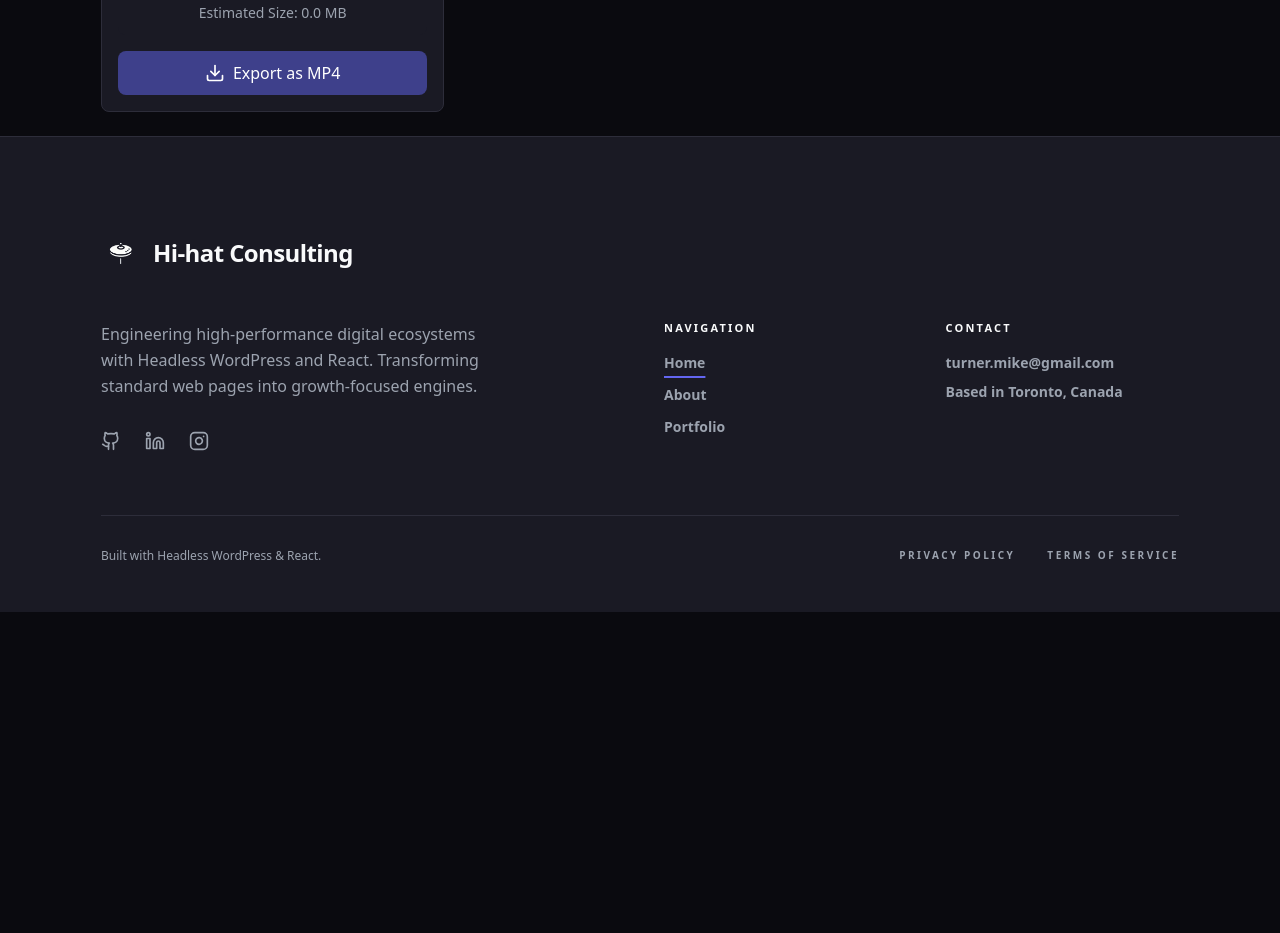
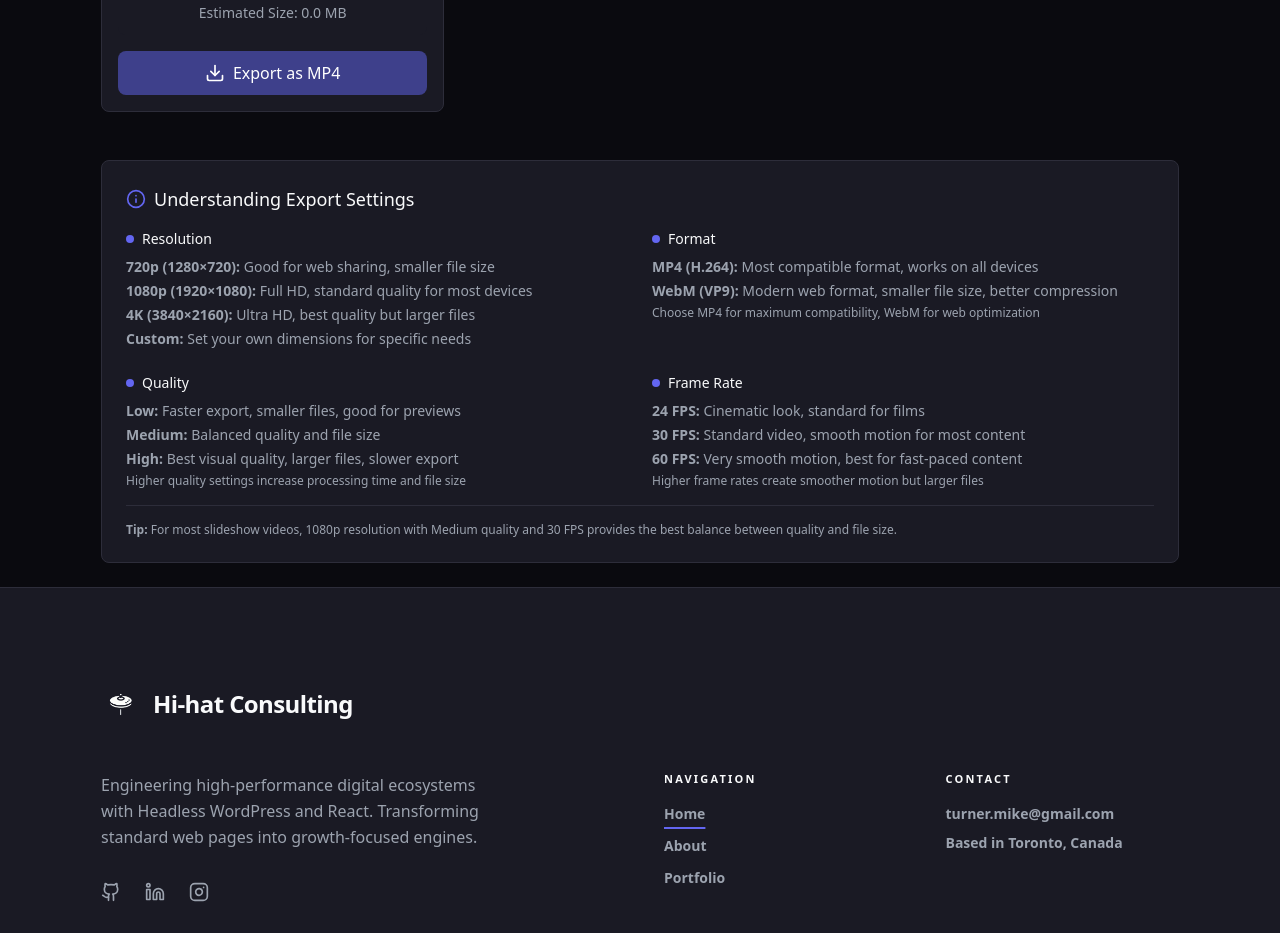
Before and after one commit to turnermike/hi-hat-slideshow, a React (Vite) app: page / in a window 1280 px wide. Shown: the part 1340-2273 px from the top of the page. Before the commit the page ends 1952 px from the top, so only its background shows below. Built offline with nearby package versions, Linux system fonts and the light colour scheme.

Commit message:
info box added to bottom

```diff
--- a/src/App.tsx
+++ b/src/App.tsx
@@ -11,6 +11,7 @@ import { AspectRatioSelector } from '@/components/AspectRatioSelector';
 import { Comment } from '@/components/Comment';
 import { Footer } from '@/components/Footer';
 import { ExportDebugPanel } from '@/components/ExportDebugPanel';
+import { ExportSettingsInfo } from '@/components/ExportSettingsInfo';
 import hiHatLogo from '@/assets/hi-hat-logo-transparent.png';
 
 function App() {
@@ -129,6 +130,11 @@ function App() {
         </div>
       )}
 
+      <Comment text="========== EXPORT SETTINGS INFO ==========" />
+      <div className="main-content mx-auto px-6 py-6">
+        <ExportSettingsInfo />
+      </div>
+
       <Comment text="========== DEBUG PANEL ==========" />
       <ExportDebugPanel />
 
--- /dev/null
+++ b/src/components/ExportSettingsInfo.tsx
@@ -0,0 +1,76 @@
+import React from 'react';
+import { Info } from 'lucide-react';
+
+export const ExportSettingsInfo: React.FC = () => {
+  return (
+    <div className="bg-dark-surface border border-dark-border rounded-lg p-6 mx-auto text-left">
+      <div className="flex items-center gap-2 mb-4">
+        <Info className="w-5 h-5 text-primary" />
+        <h3 className="text-text-primary font-medium text-lg">Understanding Export Settings</h3>
+      </div>
+
+      <div className="grid grid-cols-1 md:grid-cols-2 gap-6 text-sm">
+        {/* Resolution */}
+        <div className="space-y-2">
+          <h4 className="text-text-primary font-medium flex items-center gap-2">
+            <span className="w-2 h-2 bg-primary rounded-full"></span>
+            Resolution
+          </h4>
+          <div className="text-text-secondary space-y-1">
+            <p><strong>720p (1280×720):</strong> Good for web sharing, smaller file size</p>
+            <p><strong>1080p (1920×1080):</strong> Full HD, standard quality for most devices</p>
+            <p><strong>4K (3840×2160):</strong> Ultra HD, best quality but larger files</p>
+            <p><strong>Custom:</strong> Set your own dimensions for specific needs</p>
+          </div>
+        </div>
+
+        {/* Format */}
+        <div className="space-y-2">
+          <h4 className="text-text-primary font-medium flex items-center gap-2">
+            <span className="w-2 h-2 bg-primary rounded-full"></span>
+            Format
+          </h4>
+          <div className="text-text-secondary space-y-1">
+            <p><strong>MP4 (H.264):</strong> Most compatible format, works on all devices</p>
+            <p><strong>WebM (VP9):</strong> Modern web format, smaller file size, better compression</p>
+            <p className="text-xs mt-2">Choose MP4 for maximum compatibility, WebM for web optimization</p>
+          </div>
+        </div>
+
+        {/* Quality */}
+        <div className="space-y-2">
+          <h4 className="text-text-primary font-medium flex items-center gap-2">
+            <span className="w-2 h-2 bg-primary rounded-full"></span>
+            Quality
+          </h4>
+          <div className="text-text-secondary space-y-1">
+            <p><strong>Low:</strong> Faster export, smaller files, good for previews</p>
+            <p><strong>Medium:</strong> Balanced quality and file size</p>
+            <p><strong>High:</strong> Best visual quality, larger files, slower export</p>
+            <p className="text-xs mt-2">Higher quality settings increase processing time and file size</p>
+          </div>
+        </div>
+
+        {/* Frame Rate */}
+        <div className="space-y-2">
+          <h4 className="text-text-primary font-medium flex items-center gap-2">
+            <span className="w-2 h-2 bg-primary rounded-full"></span>
+            Frame Rate
+          </h4>
+          <div className="text-text-secondary space-y-1">
+            <p><strong>24 FPS:</strong> Cinematic look, standard for films</p>
+            <p><strong>30 FPS:</strong> Standard video, smooth motion for most content</p>
+            <p><strong>60 FPS:</strong> Very smooth motion, best for fast-paced content</p>
+            <p className="text-xs mt-2">Higher frame rates create smoother motion but larger files</p>
+          </div>
+        </div>
+      </div>
+
+      <div className="mt-4 pt-4 border-t border-dark-border">
+        <p className="text-text-secondary text-xs">
+          <strong>Tip:</strong> For most slideshow videos, 1080p resolution with Medium quality and 30 FPS provides the best balance between quality and file size.
+        </p>
+      </div>
+    </div>
+  );
+};
```
